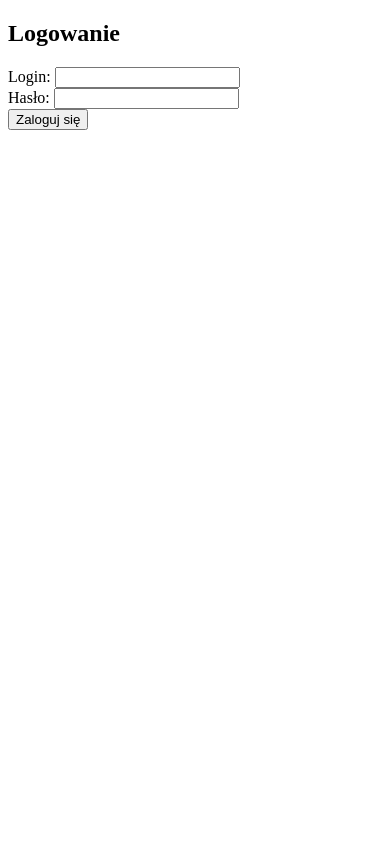
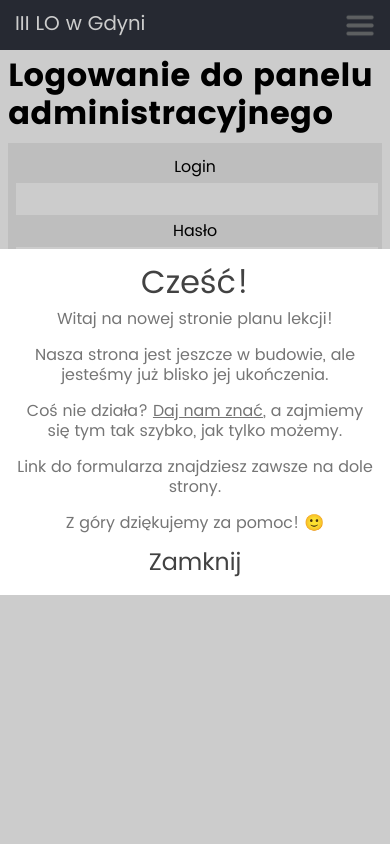
Before and after one commit to cerber-os/lo3-chmura, a Django app: page /adminlogin/ in a window 390 px wide. Run offline with Django 3.2, Linux system fonts and the light colour scheme.

Commit message:
Redesign admin login

```diff
--- /dev/null
+++ b/chmura/static/css/admin.css
@@ -0,0 +1,42 @@
+section {
+	margin: 8px;
+	padding: 8px;
+
+	max-width: 1000px;
+	box-sizing: border-box;
+
+	background-color: #EEEEEE;
+}
+section > h2 {
+	margin: 0;
+}
+section > p {
+	text-align: justify;
+}
+section > *:last-child {
+	margin-bottom: 0;
+}
+
+h1 {
+	margin: 8px;
+	line-height: 1.2em;
+}
+input[type="text"], input[type="password"] {
+	background-color: #FFFFFF;
+}
+
+p.error { color: #E53935; margin: 0 8px; }
+
+#loginform { display: inline-block; }
+#loginform form.desktoplogin label { margin-right: 5em; }
+#loginform form.mobilelogin { display: none; }
+#loginform form.mobilelogin input[type="text"], #loginform form.mobilelogin input[type="password"] { width: 100%; }
+#loginform form.mobilelogin label { display: block; text-align: center; line-height: 2em; }
+#loginform form.mobilelogin p.buttonholder { margin-top: 0.5em; }
+
+@media screen and (max-width: 500px) {
+	#loginform { display: block; }
+	form.desktoplogin { display: none; }
+	form.mobilelogin { display: unset !important; }
+	p.error { text-align: center; }
+}
--- a/chmura/static/css/global.css
+++ b/chmura/static/css/global.css
@@ -166,7 +166,7 @@ body {
 	font-size: 0.5em;
 }
 
-select {
+select, input[type="text"], input[type="password"] {
 	color: #000000;
 	border: none;
 	background-color: #E9ECEF;
--- a/chmura/templates/chmura/adminlogin.html
+++ b/chmura/templates/chmura/adminlogin.html
@@ -1,24 +1,38 @@
-<!doctype html>
-<html lang="pl">
-<head>
-    <meta charset="utf-8">
-    <title>Logowanie - III LO w Gdyni</title>
-</head>
-<body>
-    <h2>Logowanie</h2>
-    {% if incorrect_login %}<p style="color: red;">Błędny login lub hasło</p>{% endif %}
-    <form method="post">
-        <input type="hidden" value="{{ csrf_token }}" name="csrfmiddlewaretoken">
-        <label for="login">Login: </label>
-        <input type="text" name="login" id="login">
-        <br />
+{% extends "chmura/master.html" %}
 
-        <label for="password">Hasło: </label>
-        <input type="password" name="password" id="password">
-        <br />
+{% block title %}Zaloguj{% endblock %}
 
-        <input type="submit" value="Zaloguj się">
-    </form>
-</body>
+{% block localcss %}
+<link rel="stylesheet" href="/static/css/admin.css">
+{% endblock %}
 
-</html>
+{% block content %}
+
+<h1>Logowanie do panelu administracyjnego</h1>
+{% if incorrect_login %}<p class="error">Błędny login lub hasło</p>{% endif %}
+<section id="loginform">
+	<form method="post" class="desktoplogin">
+		<input type="hidden" value="{{ csrf_token }}" name="csrfmiddlewaretoken">
+		<table>
+			<tr>
+				<td><label>Login:</label></td>
+				<td><input type="text" name="login"></td>
+			</tr>
+			<tr>
+				<td><label>Hasło:</label></td>
+				<td><input type="password" name="password"></td>
+			</tr>
+		</table>
+		<input type="submit" value="Zaloguj się">
+	</form>
+	<form method="post" class="mobilelogin">
+		<input type="hidden" value="{{ csrf_token }}" name="csrfmiddlewaretoken">
+		<label>Login</label>
+		<input type="text" name="login">
+		<label>Hasło</label>
+		<input type="password" name="password">
+		<p class="buttonholder"><input type="submit" value="Zaloguj się"></p>
+	</form>
+</section>
+
+{% endblock %}
--- a/chmura/templates/chmura/master.html
+++ b/chmura/templates/chmura/master.html
@@ -37,12 +37,16 @@
 				<option value="/" {% if request.path == "/" %}selected{%endif%}>Plan lekcji</option>
 				<option value="/substitution/" {% if request.path == "/substitution/" %}selected{% endif %}>Zastępstwa</option>
 				<option value="/changelog/" {% if request.path == "/changelog/" %}selected{% endif %}>Changelog</option>
+				{% if request.path == "/adminlogin/" %} <option selected>Logowanie</option> {% endif %}
+				{% if request.path == "/admin/" %} <option selected>Panel administracyjny</option> {% endif %}
 			</select>
 			{% block secondaryheaderselect %}{% endblock %}
 			<div id="headermenu" style="display: none">
 				<a href="/" {% if request.path == "/" %}class="current"{% endif %}>Plan lekcji</a>
 				<a href="/substitution/" {% if request.path == "/substitution/" %}class="current"{% endif %}>Zastępstwa</a>
 				<a href="/changelog/" {% if request.path == "/changelog/" %}class="current"{% endif %}>Changelog</a>
+				{% if request.path == "/adminlogin/" %} <a href="/changelog/" class="current">Logowanie</a> {% endif %}
+				{% if request.path == "/admin/" %} <a href="/changelog/" class="current">Panel administracyjny</a> {% endif %}
 			</div>
 		</header>
 
```
